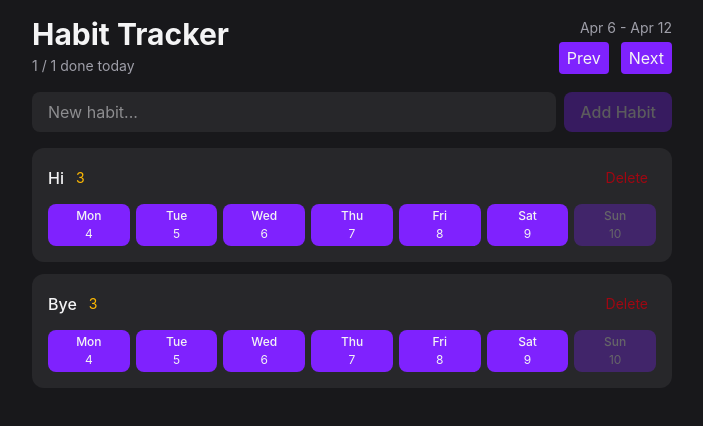
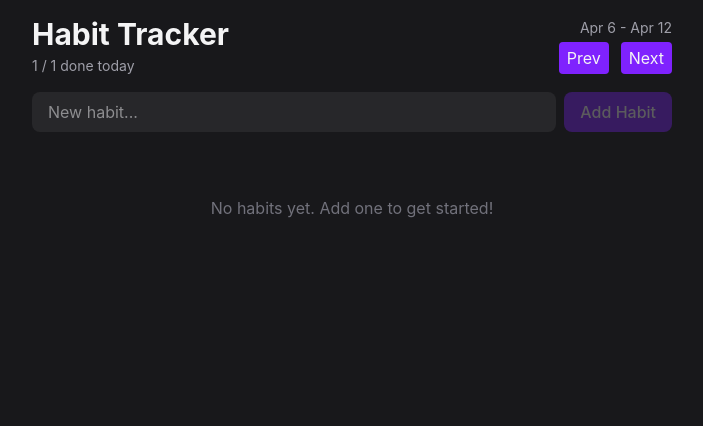
Before and after one commit to florianstancioiu/habit-tracker, a React (Vite) app: page / in a window 1280 px wide. Shown: the top 426 px of the page, without its empty margins (288-991 px from the left). Built offline with nearby package versions, Linux system fonts and the light colour scheme.

Commit message:
Implemented delete and toggle habit functionality

```diff
--- a/src/App.tsx
+++ b/src/App.tsx
@@ -4,12 +4,10 @@ import Header from "./components/Header";
 import HabitForm from "./components/HabitForm";
 import HabitList from "./components/HabitList";
 import { type Habit } from "./components/HabitItem";
+import { isSameDay } from "date-fns";
 
 const App = () => {
-  const [habits, setHabits] = useState<Habit[]>([
-    { id: 1, name: "Hi" },
-    { id: 2, name: "Bye" },
-  ]);
+  const [habits, setHabits] = useState<Habit[]>([]);
 
   const addHabit = (name: string) => {
     setHabits([
@@ -17,15 +15,44 @@ const App = () => {
       {
         id: crypto.randomUUID(),
         name,
+        completions: [],
       },
     ]);
+  };
+
+  const deleteHabit = (id: Habit["id"]) => {
+    setHabits((values) => values.filter((habit) => habit.id !== id));
+  };
+
+  const toggleHabit = (id: Habit["id"], date: Date) => {
+    setHabits((values) =>
+      values.map((habit) => {
+        if (habit.id !== id) {
+          return habit;
+        }
+
+        const alreadyDone = habit.completions.some((c) => isSameDay(c, date));
+        const completions = alreadyDone
+          ? habit.completions.filter((c) => !isSameDay(c, date))
+          : [...habit.completions, date];
+
+        return {
+          ...habit,
+          completions,
+        };
+      }),
+    );
   };
 
   return (
     <div className="max-w-2xl mx-auto p-4 flex flex-col gap-4">
       <Header />
       <HabitForm addHabit={addHabit} />
-      <HabitList habits={habits} />
+      <HabitList
+        habits={habits}
+        deleteHabit={deleteHabit}
+        toggleHabit={toggleHabit}
+      />
     </div>
   );
 };
--- a/src/components/HabitItem.tsx
+++ b/src/components/HabitItem.tsx
@@ -3,6 +3,7 @@ import {
   endOfWeek,
   format,
   isFuture,
+  isSameDay,
   startOfWeek,
 } from "date-fns";
 import Button from "./UI/Button";
@@ -10,13 +11,16 @@ import Button from "./UI/Button";
 export type Habit = {
   id: string | number;
   name: string;
+  completions: Date[];
 };
 
 export type HabitItemProps = {
   habit: Habit;
+  deleteHabit: (id: Habit["id"]) => void;
+  toggleHabit: (id: Habit["id"], date: Date) => void;
 };
 
-const HabitItem = ({ habit }: HabitItemProps) => {
+const HabitItem = ({ habit, deleteHabit, toggleHabit }: HabitItemProps) => {
   const visibleDates = eachDayOfInterval({
     start: startOfWeek(new Date(), { weekStartsOn: 1 }),
     end: endOfWeek(new Date(), { weekStartsOn: 1 }),
@@ -27,9 +31,15 @@ const HabitItem = ({ habit }: HabitItemProps) => {
       <div className="flex items-center justify-between">
         <div className="flex gap-3 items-center">
           <span className="font-medium">{habit.name}</span>
-          <span className="text-sm text-amber-400">3</span>
+          <span className="text-sm text-amber-400">
+            🔥 {habit.completions.length}
+          </span>
         </div>
-        <Button variant="ghost-destructive" className="text-sm">
+        <Button
+          onClick={() => deleteHabit(habit.id)}
+          variant="ghost-destructive"
+          className="text-sm"
+        >
           Delete
         </Button>
       </div>
@@ -39,6 +49,12 @@ const HabitItem = ({ habit }: HabitItemProps) => {
             className="flex flex-1 flex-col items-center gap-0.5 rounded-lg text-xs"
             key={date.toISOString()}
             disabled={isFuture(date)}
+            onClick={() => toggleHabit(habit.id, date)}
+            variant={
+              habit.completions.some((d) => isSameDay(date, d))
+                ? "primary"
+                : "secondary"
+            }
           >
             <span className="font-medium">{format(date, "EEE")}</span>
             <span>{format(date, "d")}</span>
--- a/src/components/HabitList.tsx
+++ b/src/components/HabitList.tsx
@@ -3,9 +3,11 @@ import { type Habit } from "./HabitItem";
 
 export type HabitListProps = {
   habits: Habit[];
+  deleteHabit: (id: Habit["id"]) => void;
+  toggleHabit: (id: Habit["id"], date: Date) => void;
 };
 
-const HabitList = ({ habits }: HabitListProps) => {
+const HabitList = ({ habits, deleteHabit, toggleHabit }: HabitListProps) => {
   if (habits.length === 0) {
     return (
       <p className="text-center text-zinc-500 py-12">
@@ -17,7 +19,12 @@ const HabitList = ({ habits }: HabitListProps) => {
   return (
     <ul className="flex flex-col gap-3 list-none">
       {habits.map((habit) => (
-        <HabitItem key={habit.id} habit={habit} />
+        <HabitItem
+          key={habit.id}
+          habit={habit}
+          deleteHabit={deleteHabit}
+          toggleHabit={toggleHabit}
+        />
       ))}
     </ul>
   );
```
